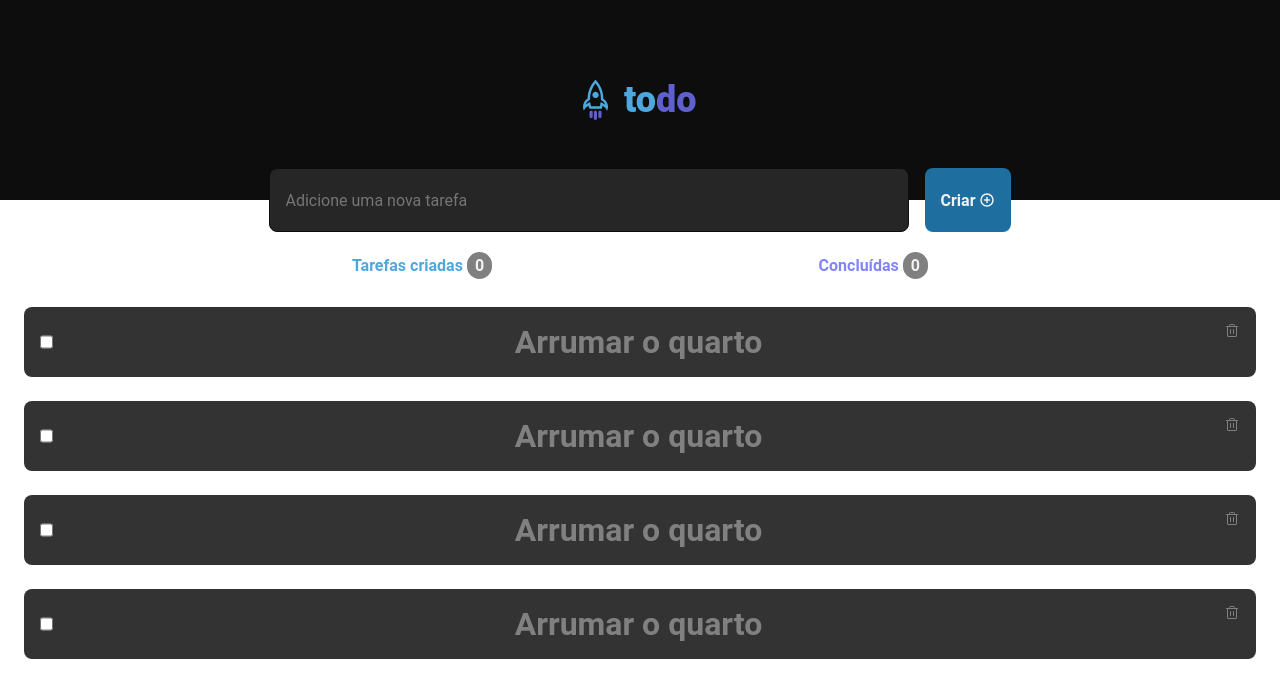
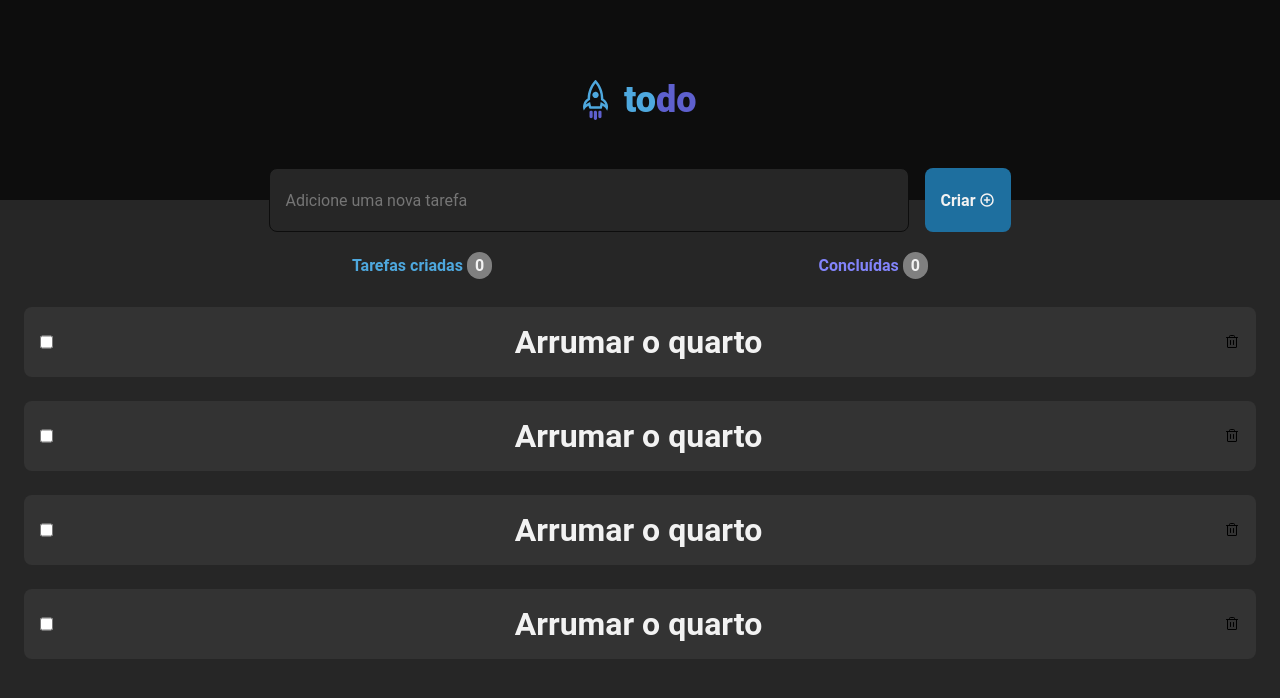
Before and after one commit to VitorFernandes-JS/desafio-to-do, a React (Vite) app: page / in a window 1280 px wide. Shown: the top 698 px of the page. Built offline with nearby package versions, Linux system fonts and the light colour scheme.

Commit message:
fix: change color body

```diff
--- a/src/components/Header/TaskBox/TaskBox.module.css
+++ b/src/components/Header/TaskBox/TaskBox.module.css
@@ -8,5 +8,13 @@
     margin-bottom: 1rem;
     background: var(--gray-400);
     border-radius: 8px;
+}
 
+.buttonDeleteTask {
+    background: transparent;
+    border: 0;
+    cursor: pointer;
+    transition: filter 0.2s;
+    line-height: 0;
+    border-radius: 2px;
 }
--- a/src/components/Header/TaskBox/TaskBox.tsx
+++ b/src/components/Header/TaskBox/TaskBox.tsx
@@ -1,12 +1,14 @@
-import styles from './TaskBox.module.css';
-import { Trash } from 'phosphor-react';
+import styles from "./TaskBox.module.css";
+import { Trash } from "phosphor-react";
 
 export function TaskBox() {
-    return(
-        <div className={styles.container}>
-            <input type="checkbox" />
-            <h1>Arrumar o quarto</h1>
-            <Trash />
-        </div>
-    )
+  return (
+    <div className={styles.container}>
+      <input type="checkbox" />
+      <h1>Arrumar o quarto</h1>
+      <button className={styles.buttonDeleteTask} title="Deletar task">
+        <Trash />
+      </button>
+    </div>
+  );
 }
--- a/src/global.css
+++ b/src/global.css
@@ -28,8 +28,8 @@
 }
 
 body {
-    background: var(--gray-900);
-    color: var(--gray-300);
+    background: var(--gray-500);
+    color: var(--gray-100);
     -webkit-font-smoothing: antialiased;
 }
 
```
